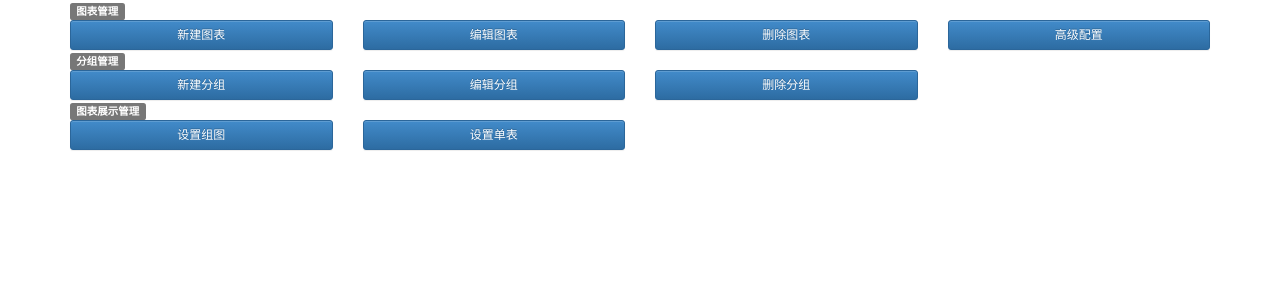
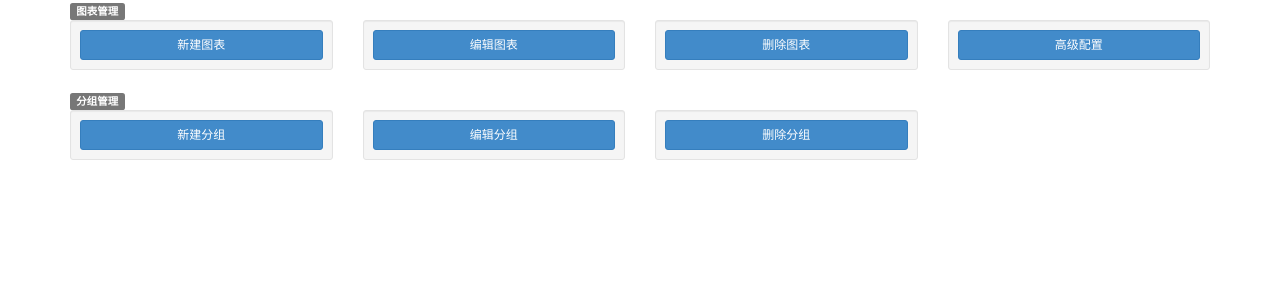
Before and after one commit to Daniel-China/graphical_reports, a Django app: page / in a window 1280 px wide. Shown: the top 300 px of the page. Run offline with Django 3.2, Linux system fonts and the light colour scheme; some libraries are stand-ins or nearby versions.

Commit message:
更新界面，数据表格

```diff
--- a/graphical_reports/views.py
+++ b/graphical_reports/views.py
@@ -328,9 +328,14 @@ def chart_show(request):
         elif request.GET.get("chart"):
             chart_obj = ChartInfo.objects.get(id=request.GET.get("chart"))
             theme = chart_obj.theme
+
             res = make_chart_config(chart_obj)
+
             chart_json = res[0]
-            chart_data = res[1]
+            desc_data = res[1]
+            table_data = res[2]
+            chart_types = ["bar", "line", "pie"]
+
             if request.GET.get("type")== 'chart':
                 return render(request, 'chartViews.html', locals())
             elif request.GET.get("type")== 'table':
@@ -345,7 +350,7 @@ def make_chart_config(chart_obj):
     """合成图表配置json"""
     chart_config = json.loads(chart_obj.preview_config)
     if chart_obj.source_type == 'mysql':
-        print chart_obj.type
+
 
         # chart_data = json.loads(chart_obj.sql_data)
         chart_bonding = json.loads(chart_obj.bonding_info)
@@ -359,9 +364,10 @@ def make_chart_config(chart_obj):
                                    charset='utf8')
             cur = conn.cursor()
             cur.execute(chart_exec["dbSql"])
-            desc = [d[0] for d in cur.description]
+            desc_data = [d[0] for d in cur.description]
             results_all = cur.fetchall()
-            chart_data = json.loads(json.dumps(dict(zip(desc, zip(*results_all))), cls=CJsonEncoder))
+            chart_data = json.loads(json.dumps(dict(zip(desc_data, zip(*results_all))), cls=CJsonEncoder))
+            table_data = json.loads(json.dumps(results_all, cls=CJsonEncoder))
 
         except Exception, err:
             print err
@@ -370,10 +376,10 @@ def make_chart_config(chart_obj):
         with open(destination_path, 'rb') as f:
             reader = csv.reader(f)
             rows = [row for row in reader]
-            desc = rows[0]
+            desc_data = rows[0]
             results_all = rows[1:]
-            chart_data = json.loads(json.dumps(dict(zip(desc, zip(*results_all))), cls=CJsonEncoder))
-
+            chart_data = json.loads(json.dumps(dict(zip(desc_data, zip(*results_all))), cls=CJsonEncoder))
+            table_data = json.loads(json.dumps(results_all, cls=CJsonEncoder))
 
     if chart_obj.type == 'line' or chart_obj.type == 'bar':
         try:
@@ -426,9 +432,9 @@ def make_chart_config(chart_obj):
             for kv in results_all:
                 option = {'name': kv[0], 'value': kv[1]}
                 pre_series['data'].append(option)
-            print json.dumps(pre_series, cls=CJsonEncoder)
+            #print json.dumps(pre_series, cls=CJsonEncoder)
             chart_config['series']=[json.loads(json.dumps(pre_series, cls=CJsonEncoder)),]
         except Exception, err:
             print err
-    print json.dumps(chart_config, cls=CJsonEncoder )
-    return [json.dumps(chart_config, cls=CJsonEncoder ), chart_data]
+    #print json.dumps(chart_config, cls=CJsonEncoder )
+    return [json.dumps(chart_config, cls=CJsonEncoder ), desc_data, table_data]
--- a/templates/base_temp.html
+++ b/templates/base_temp.html
@@ -5,7 +5,7 @@
     <meta charset="UTF-8">
     <title>{% block title %}数据库图表展示{% endblock title %}</title>
     <link href="/static/css/bootstrap.min.css" rel="stylesheet">
-    <link href="/static/css/bootstrap-theme.min.css" rel="stylesheet">
+{#    <link href="/static/css/bootstrap-theme.min.css" rel="stylesheet">#}
 
     <script src="/static/js/jquery-1.10.2.min.js"></script>
     <script src="/static/js/bootstrap.min.js"></script>
--- a/templates/chartDir1.html
+++ b/templates/chartDir1.html
@@ -16,7 +16,7 @@
         {% for group in groups %}
 		<div class="col-md-3 col-sm-6 column">
             <div class="well well-sm">
-                <a class="btn btn-sm btn-block btn-primary " role="button" href="chartShow?group={{ group.id }}" >{{ group.group_name }}</a>
+                <a class="btn btn-sm btn-block btn-default " role="button" href="chartShow?group={{ group.id }}" >{{ group.group_name }}</a>
             </div>
         </div>
         {% endfor %}
@@ -35,8 +35,8 @@
         <div class="well well-sm">
 
             <a class="btn btn-sm btn-default disabled" role="button"  ><code>{{ chart.name }}</code></a>
-            <a class="btn btn-sm btn-primary pull-right" role="button" href="chartShow?chart={{ chart.id }}&type=chart" >图表</a>
-            <a class="btn btn-sm btn-info pull-right" role="button" href="chartShow?chart={{ chart.id }}&type=table" >数据</a>
+            <a class="btn btn-sm btn-primary pull-right" role="button" href="chartShow?chart={{ chart.id }}&type=chart" ><span class="glyphicon  {% if chart.type == "bar" %}glyphicon-stats{% endif %}{% if chart.type == "line" %}glyphicon-menu-up{% endif %}{% if chart.type == "pie" %}glyphicon-cd{% endif %}"></span>  图表</a>
+            <a class="btn btn-sm btn-info pull-right" role="button" href="chartShow?chart={{ chart.id }}&type=table" ><span class="glyphicon glyphicon-list"></span>  数据</a>
         </div>
         </div>
         {% endfor %}
--- a/templates/chartManage.html
+++ b/templates/chartManage.html
@@ -11,20 +11,32 @@
 		</div>
 	</div>
 	<div class="row clearfix">
+
+
 		<div class="col-md-3 col-sm-6 column">
+            <div class="well well-sm">
             <button type="button" class="btn btn-sm btn-block btn-primary" href="#modal-new-table" data-toggle="modal" onclick="getOptions()" >新建图表</button>
-
+            </div>
         </div>
 
 		<div class="col-md-3 col-sm-6 column">
+            <div class="well well-sm">
             <button type="button" class="btn btn-sm btn-block btn-primary" href="#modal-edit-table" data-toggle="modal" onclick="getEditOptions()">编辑图表</button>
-		</div>
+		    </div>
+        </div>
 		<div class="col-md-3 col-sm-6 column">
+            <div class="well well-sm">
             <button type="button" class="btn btn-sm btn-block btn-primary" href="#modal-del-table" data-toggle="modal" onclick="getDelOptions()">删除图表</button>
-		</div>
+		    </div>
+        </div>
 		<div class="col-md-3 col-sm-6 column">
-            <button type="button" class="btn btn-sm btn-block btn-primary" href="#modal-ext-table" data-toggle="modal" onclick="getExtOptions()">高级配置</button>
-		</div>
+            <div class="well well-sm">
+
+                <button type="button" class="btn btn-sm btn-block btn-primary" href="#modal-ext-table" data-toggle="modal" onclick="getExtOptions()">高级配置</button>
+		    </div>
+        </div>
+
+
 	</div>
     <div class="row clearfix">
 		<div class="col-md-6 column">
@@ -35,37 +47,43 @@
 	</div>
 	<div class="row clearfix">
 		<div class="col-md-3 col-sm-6 column">
+            <div class="well well-sm">
 			 <button type="button" class="btn btn-sm btn-block btn-primary">新建分组</button>
+            </div>
 		</div>
 		<div class="col-md-3 col-sm-6 column">
+            <div class="well well-sm">
             <button type="button" class="btn btn-sm btn-block btn-primary">编辑分组</button>
+            </div>
 		</div>
 		<div class="col-md-3 col-sm-6 column">
+            <div class="well well-sm">
             <button type="button" class="btn btn-sm btn-block btn-primary">删除分组</button>
+            </div>
 		</div>
 		<div class="col-md-3 col-sm-6 column">
 
 		</div>
 	</div>
-	<div class="row clearfix">
-		<div class="col-md-6 column">
-            <span class="label label-default">图表展示管理</span>
-		</div>
-		<div class="col-md-6 column">
-		</div>
-	</div>
-	<div class="row clearfix">
-		<div class="col-md-3 col-sm-6 col-sm-6 column">
-            <button type="button" class="btn btn-sm btn-block btn-primary">设置组图</button>
-		</div>
-		<div class="col-md-3 col-sm-6 column">
-            <button type="button" class="btn btn-sm btn-block btn-primary">设置单表</button>
-		</div>
-		<div class="col-md-3 col-sm-6 column">
-		</div>
-		<div class="col-md-3 col-sm-6 column">
-		</div>
-	</div>
+{#	<div class="row clearfix">#}
+{#		<div class="col-md-6 column">#}
+{#            <span class="label label-default">图表展示管理</span>#}
+{#		</div>#}
+{#		<div class="col-md-6 column">#}
+{#		</div>#}
+{#	</div>#}
+{#	<div class="row clearfix">#}
+{#		<div class="col-md-3 col-sm-6 col-sm-6 column">#}
+{#            <button type="button" class="btn btn-sm btn-block btn-primary">设置组图</button>#}
+{#		</div>#}
+{#		<div class="col-md-3 col-sm-6 column">#}
+{#            <button type="button" class="btn btn-sm btn-block btn-primary">设置单表</button>#}
+{#		</div>#}
+{#		<div class="col-md-3 col-sm-6 column">#}
+{#		</div>#}
+{#		<div class="col-md-3 col-sm-6 column">#}
+{#		</div>#}
+{#	</div>#}
 </div>
 <div id="alert">
 {#    <div class="alert alert-dismissable alert-success navbar-fixed-bottom">#}
@@ -118,7 +136,7 @@
                     </div>
                     <div class="form-group">
                         <div>
-                            <label for="input-zoom-num">默认显示的数量:</label>
+                            <label for="input-zoom-num">默认显示数据笔数:</label>
                         </div>
                         <div>
                             <input type="text" class="form-control" name="zoomNum" id="input-zoom-num"  />
```
Also changed, not shown: templates/tableViews.html (+29 -26 lines).
